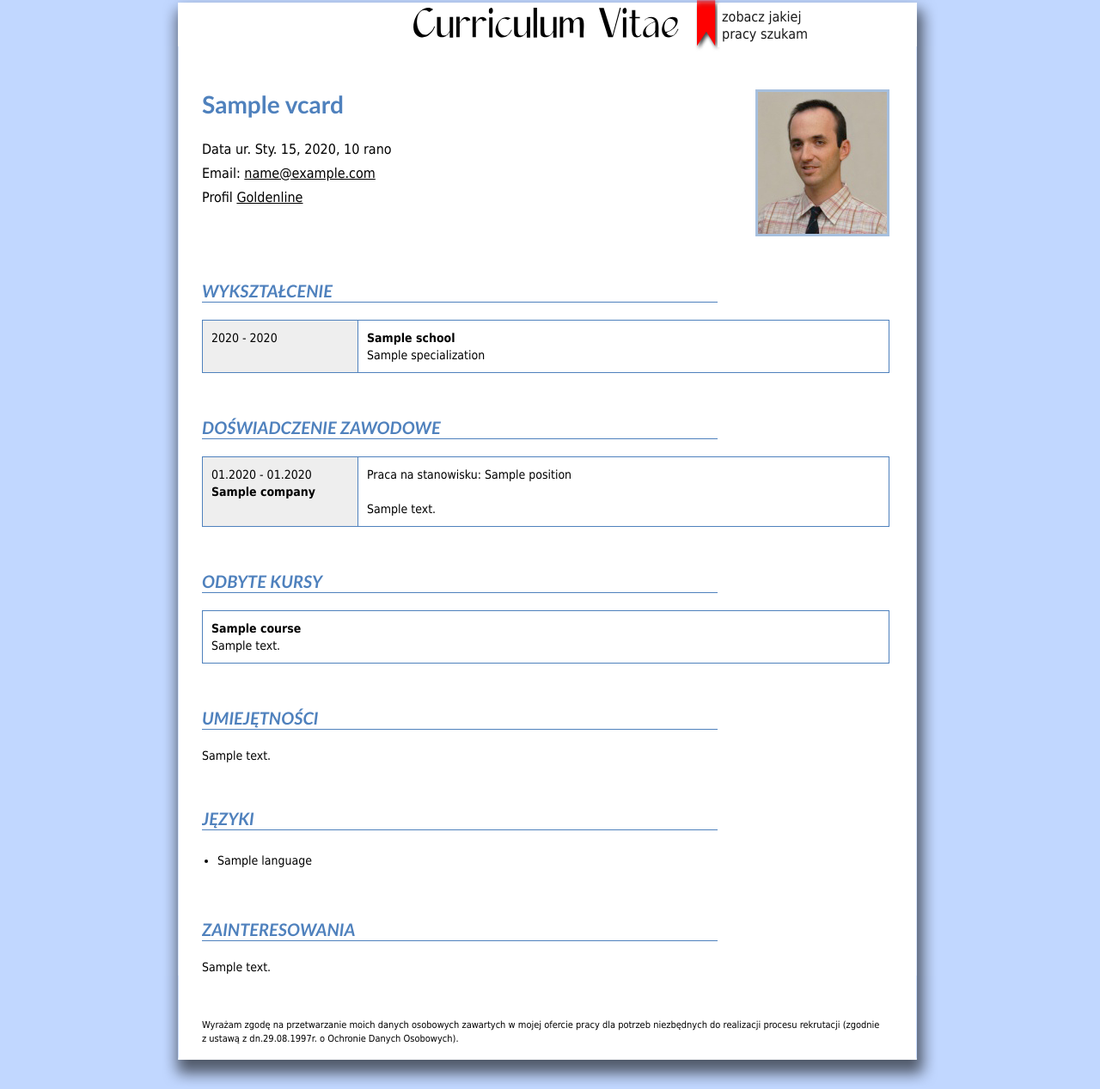
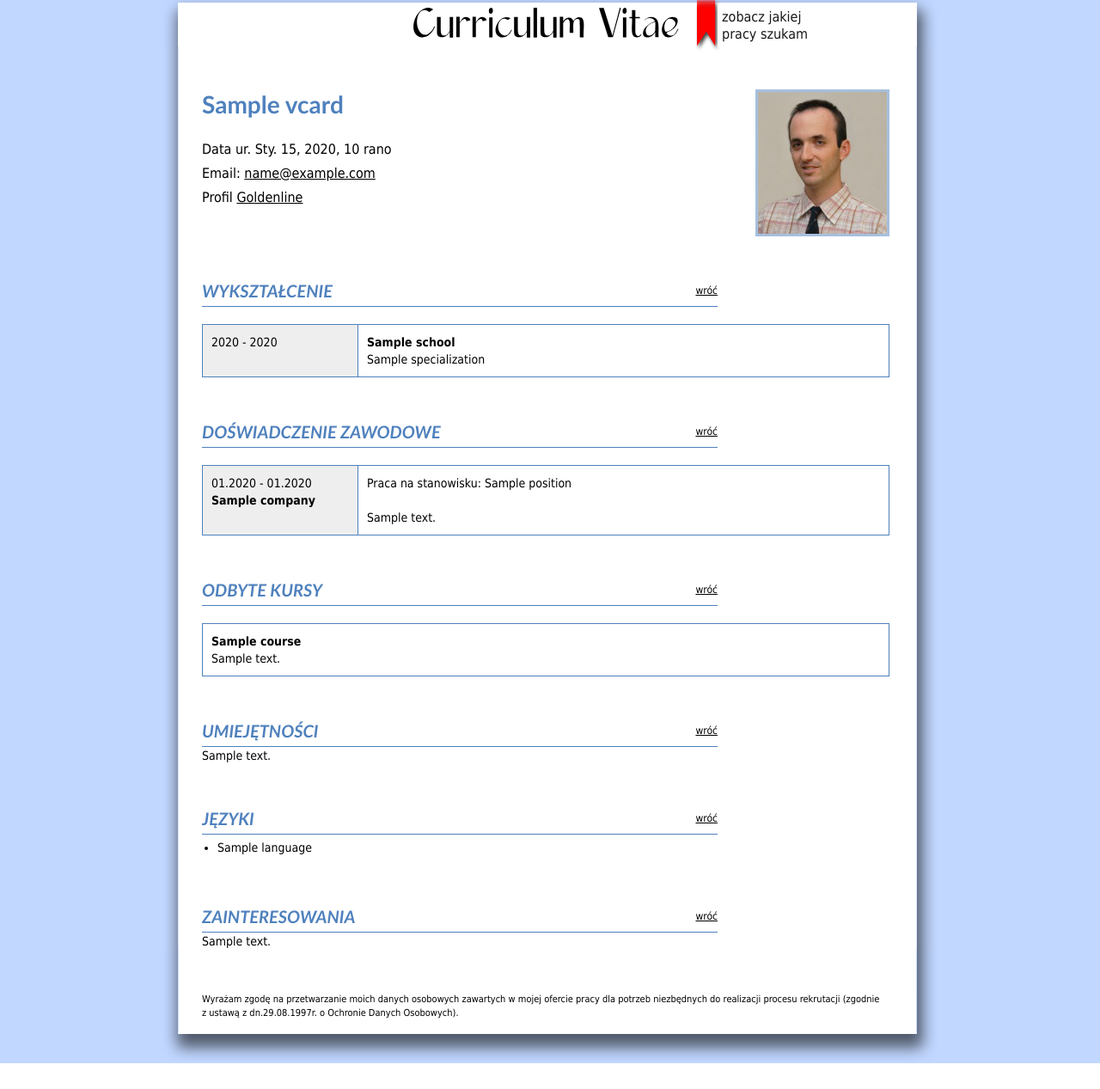
Before and after one commit to MrLechu/CV, a Django app: template templates/mycv/index.html in a window 1280 px wide. Shown: the whole page at 86% size. After the commit the page ends 1237 px from the top, so only its background shows below. Run offline with Django 3.2, Linux system fonts and the light colour scheme; the template is opened without the code that fills it: most values are stand-ins (such as "Sample title", 1, 10 or a date in 2020); some libraries are stand-ins or nearby versions.

Commit message:
dodalen linki prowadzace na poczatek strony, przyspieszylem otwieranie i zamykanie okna z tekstem o pracy

```diff
--- a/mycv/static/css/style.css
+++ b/mycv/static/css/style.css
@@ -53,7 +53,9 @@ body{background-color:#c1d7ff;min-width:855px;}
 #f p{padding:50px 0;font-size:11px;line-height:16px;}
 
 /* sections */
-.section .header h3{color:#4f81bd;font-size:20px;line-height:26px;font-family:Calibri,sans-serif;text-transform:uppercase;font-style:italic;border-bottom: 1px solid #4F81BD;width:600px;margin:50px 0 20px;}
+.section .header {border-bottom:1px solid #4F81BD;width:600px;margin:50px 0 0;}
+.section .header .go_top{display:block;float:right;font-size:12px;line-height:16px;margin:5px 0 0;}
+.section .header h3{color:#4f81bd;font-size:20px;line-height:26px;font-family:Calibri,sans-serif;text-transform:uppercase;font-style:italic;margin:0 0 5px;float:left;}
 .section .content ul{padding-left:18px;margin-top:5px;}
 .section .content ul li{list-style:disc;line-height:20px;margin-bottom:7px;}
 
@@ -70,7 +72,7 @@ table td{vertical-align:top;border:1px solid #4f81bd;padding:10px;}
 table td.date{width:160px;background-color:#eee;}
 table td.date strong{display:block;margin-top:5px;}*/
 
-.table{border:1px solid #4F81BD;border-bottom-width:0}
+.table{border:1px solid #4F81BD;border-bottom-width:0;margin:20px 0 0;}
 .row{clear:both;border:1px solid #4F81BD;background-color:#eee;border-width:1px 0;}
 .row.odd{border-top-width:0;}
 .row.even{border-top-width:0;}
--- a/mycv/static/js/application.js
+++ b/mycv/static/js/application.js
@@ -20,12 +20,12 @@ $(document).ready(function(){
 
   $("#bookmark").toggle(function(){
     $(ajaxLoader).css('display','block');
-    $("#smenu").slideDown("slow",function() {ajaxLoader.css('display','none')});
-    $(this).animate({top: '+=130'}, 'slow', function(){$(this).css('display','block')});
+    $("#smenu").slideDown("fast",function() {ajaxLoader.css('display','none')});
+    $(this).animate({top: '+=130'}, '5000', function(){$(this).css('display','block')});
 
   }, function(){
      $(ajaxLoader).css('display','block');
-     $("#smenu").slideUp("slow",function() {$(ajaxLoader).css('display','none')});
-     $(this).animate({top: '-=130'}, 'slow', function(){$(this).css('display','block')});
+     $("#smenu").slideUp("fast",function() {$(ajaxLoader).css('display','none')});
+     $(this).animate({top: '-=130'}, '5000', function(){$(this).css('display','block')});
    });
 });
--- a/templates/layout/base.html
+++ b/templates/layout/base.html
@@ -1,10 +1,14 @@
 {% load static %}
 
 <!DOCTYPE html PUBLIC "-//W3C//DTD XHTML 1.0 Strict//EN" "http://www.w3.org/TR/xhtml1/DTD/xhtml1-strict.dtd">
-<html xmlns="http://www.w3.org/1999/xhtml">
+<html xmlns="http://www.w3.org/1999/xhtml" itemscope itemtype="http://schema.org/Person">
   <head>
     <title>{% block title %}Leszek Cybulski | Curriculum Vitae{% endblock %}</title>
     <meta http-equiv="content-type" content="text/html;charset=utf-8" />
+    <html itemscope itemtype="http://schema.org/Person">
+    <meta itemprop="name" content="Leszek Cybulski CV">
+    <meta itemprop="description" content="Leszek Cybulski CV. I'm looking for a job as Front-End Developer">
+    <meta itemprop="image" content="http://cv.cybulski.net.pl/static/images/photo.jpg">
     <meta name="viewport" content="width=device-width, initial-scale=1, maximum-scale=1, user-scalable=no" />
     {% block meta %}
       {% for meta in metas %}
@@ -71,6 +75,18 @@
     <script type="text/javascript" src="{% get_static_prefix %}js/application.js"></script>
     <script type="text/javascript" src="{% get_static_prefix %}js/cufon/cufon-yui.js"></script>
     <script type="text/javascript" src="{% get_static_prefix %}js/cufon/cufon.js"></script>
+<!-- Umieść ten tag w miejscu, w którym chcesz wygenerować przycisk +1. -->
+
+
+  <script type="text/javascript">
+    window.___gcfg = {lang: 'pl'};
+
+    (function() {
+      var po = document.createElement('script'); po.type = 'text/javascript'; po.async = true;
+      po.src = 'https://apis.google.com/js/plusone.js';
+      var s = document.getElementsByTagName('script')[0]; s.parentNode.insertBefore(po, s);
+    })();
+  </script>
 
   </body>
 </html>
--- a/templates/mycv/index.html
+++ b/templates/mycv/index.html
@@ -30,6 +30,9 @@
   <div class="goldenline">
     Profil <a href="http://www.goldenline.pl/leszek-cybulski" title="Profil Goldenline" rel="external">Goldenline</a>
   </div>
+  <div class="social_utility">
+    <g:plusone size="small"></g:plusone>
+  </div>
 
 </div>
 {% endfor %}
@@ -39,7 +42,10 @@
 
 {% if educations %}
  <div class="section educations">
-   <div class="header"><h3>Wykształcenie</h3></div>
+   <div class="header">
+     <h3>Wykształcenie</h3>
+     <a href="/#s" class="go_top" title="Powrót na początek strony">wróć</a>
+   </div>
    <div class="content">
      <div class="table education">
        {% for education in educations %}
@@ -62,6 +68,7 @@
   <div class="section experiences">
     <div class="header">
       <h3>Doświadczenie zawodowe</h3>
+      <a href="/#s" class="go_top" title="Powrót na początek strony">wróć</a>
     </div>
     <div class="content">
      <div class="table experience">
@@ -86,6 +93,7 @@
   <div class="section courses">
     <div class="header">
       <h3>Odbyte kursy</h3>
+      <a href="/#s" class="go_top" title="Powrót na początek strony">wróć</a>
     </div>
     <div class="content">
      <div class="table experience">
@@ -104,6 +112,7 @@
   <div class="section skills">
     <div class="header">
       <h3>Umiejętności</h3>
+      <a href="/#s" class="go_top" title="Powrót na początek strony">wróć</a>
     </div>
     <div class="content">
      {% for skill in skills %}
@@ -117,6 +126,7 @@
   <div class="section languages">
     <div class="header">
       <h3>Języki</h3>
+      <a href="/#s" class="go_top" title="Powrót na początek strony">wróć</a>
     </div>
     <div class="content">
       <ul>
@@ -132,6 +142,7 @@
   <div class="section interest">
     <div class="header">
       <h3>Zainteresowania</h3>
+      <a href="/#s" class="go_top" title="Powrót na początek strony">wróć</a>
     </div>
     <div class="content">
       {% for interest in interests %}
```
